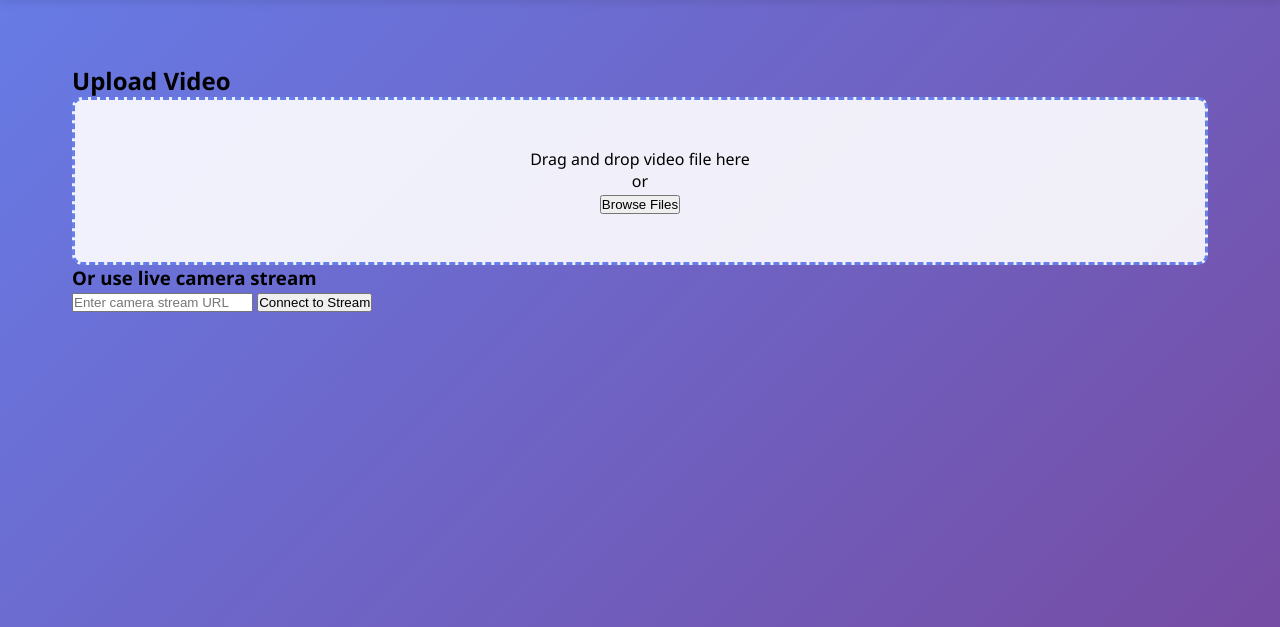
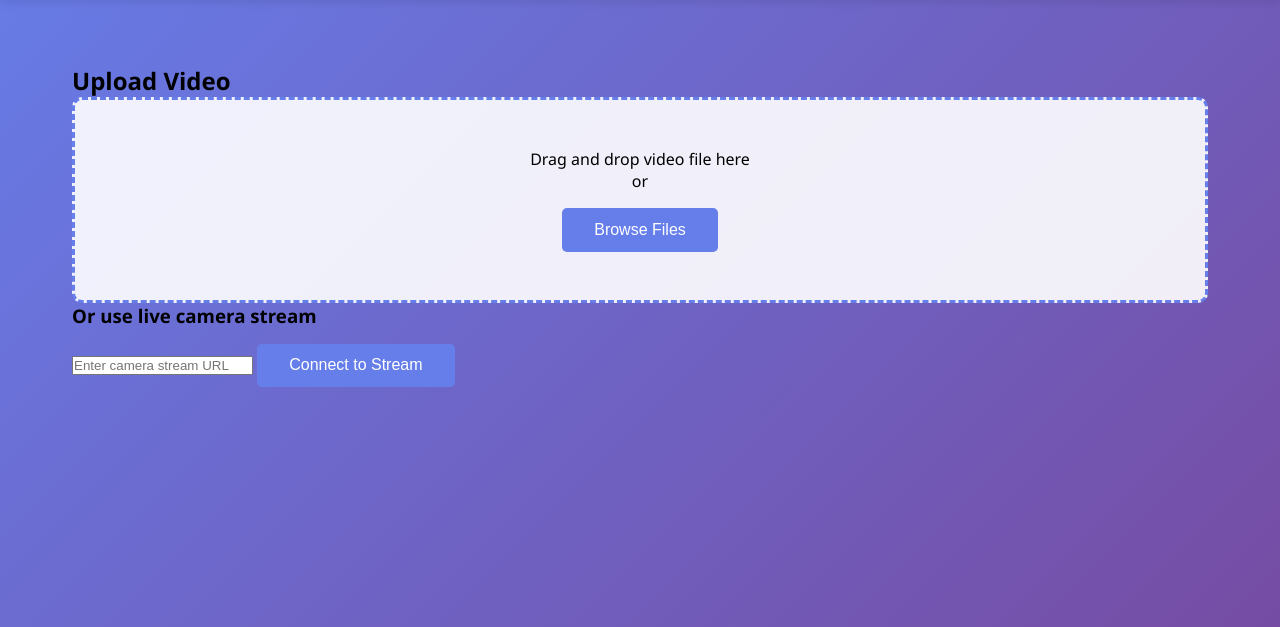
Before and after one commit to Corvin-Negyed/parking-slot-detection, a Flask app: page / in a window 1280 px wide. Shown: the part 129-756 px from the top of the page. Run offline with Flask 3, Linux system fonts and the light colour scheme.

Commit message:
Add button styling

```diff
--- a/static/style.css
+++ b/static/style.css
@@ -37,3 +37,15 @@ header {
     background: rgba(255, 255, 255, 1);
     border-color: #764ba2;
 }
+
+button {
+    background: #667eea;
+    color: white;
+    border: none;
+    padding: 0.8rem 2rem;
+    border-radius: 5px;
+    cursor: pointer;
+    font-size: 1rem;
+    margin-top: 1rem;
+    transition: background 0.3s ease;
+}
```
